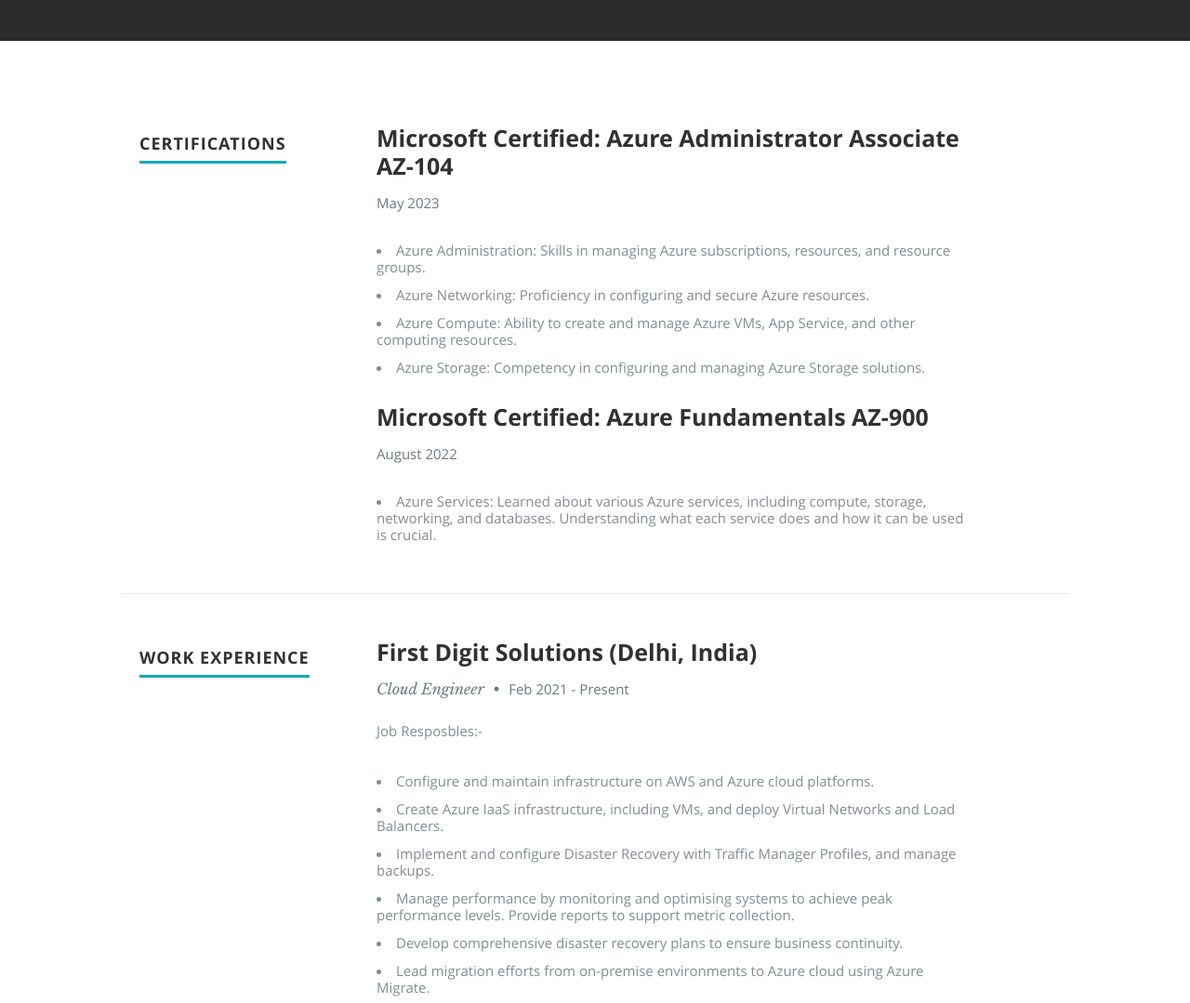
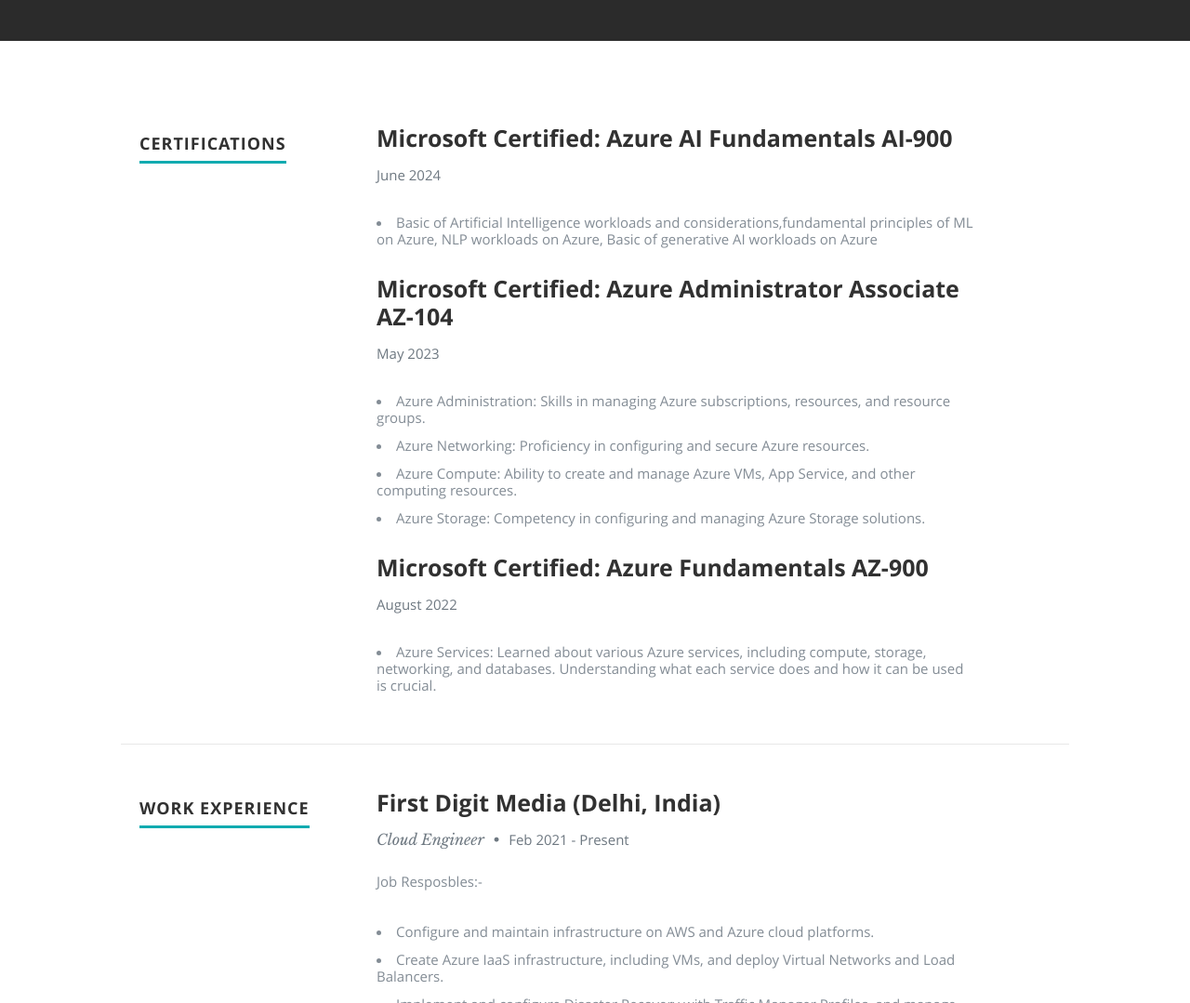
Before and after one commit to satishvermacoen/Azure-Cloud-Resume, a plain HTML site: page frontend/index.html in a window 1280 px wide. Shown: the part 1200-2279 px from the top of the page at 93% size. Drawn offline with nearby package versions, Linux system fonts and the light colour scheme; no server answers.

Commit message:
Updation in Skills

```diff
--- a/frontend/index.html
+++ b/frontend/index.html
@@ -121,6 +121,22 @@
 
                <div class="twelve columns">
 
+                  <h3>Microsoft Certified: Azure AI Fundamentals AI-900</h3>
+                  <p class="info"><em class="date">June 2024</em></p>
+                  <p>
+                     <li>
+                        Basic of Artificial Intelligence workloads and considerations,fundamental principles of ML on Azure, NLP workloads on Azure, Basic of generative AI workloads on Azure
+                     </li>
+
+                  </p>
+               </div>
+
+            </div> <!-- item end -->
+
+            <div class="row item">
+
+               <div class="twelve columns">
+
                   <h3>Microsoft Certified: Azure Administrator Associate AZ-104</h3>
                   <p class="info"><em class="date">May 2023</em></p>
                   <p>
@@ -167,7 +183,7 @@
 
                <div class="twelve columns">
 
-                  <h3>First Digit Solutions (Delhi, India)</h3>
+                  <h3>First Digit Media (Delhi, India)</h3>
                   <p class="info">Cloud Engineer <span>&bull;</span> <em class="date">Feb 2021 - Present</em></p>
 
                   <p>
```
